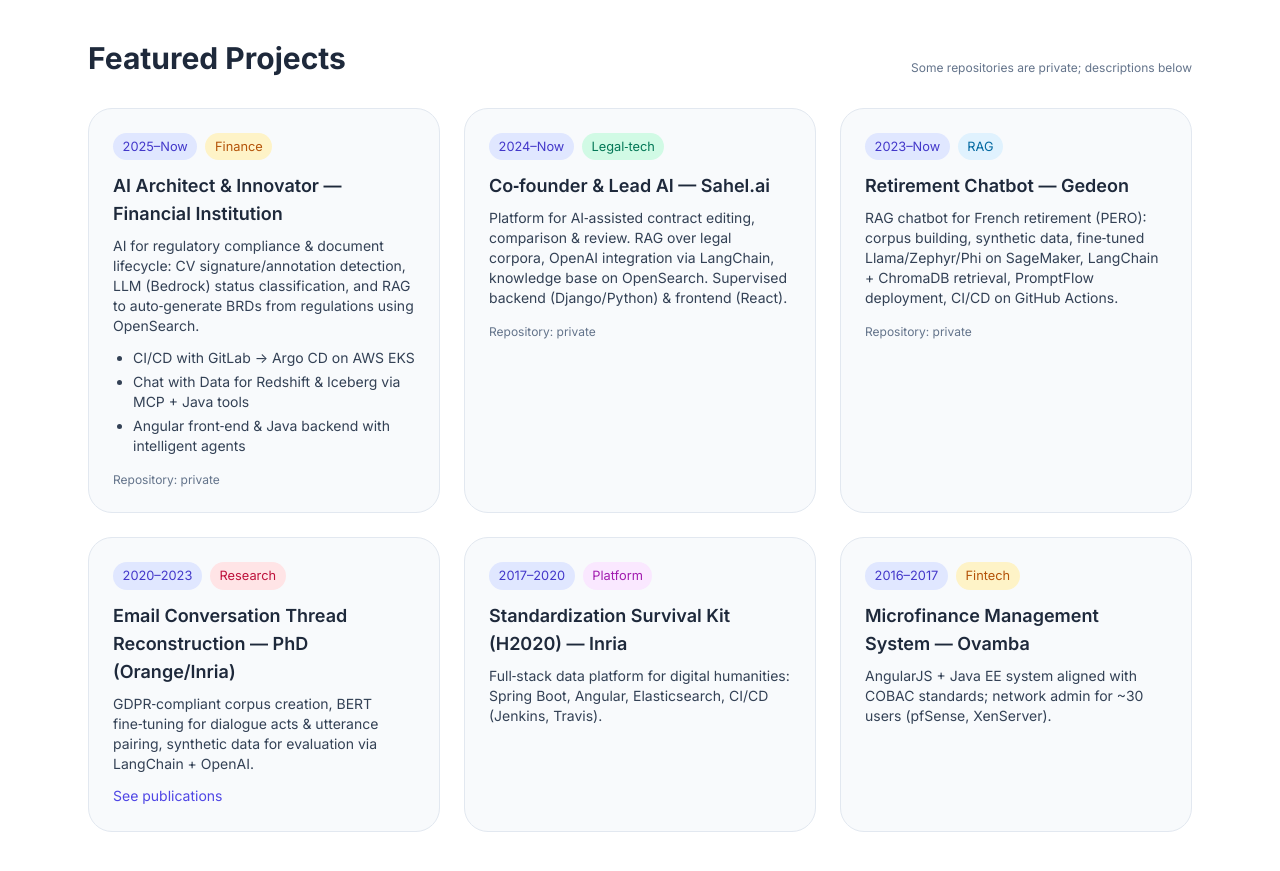
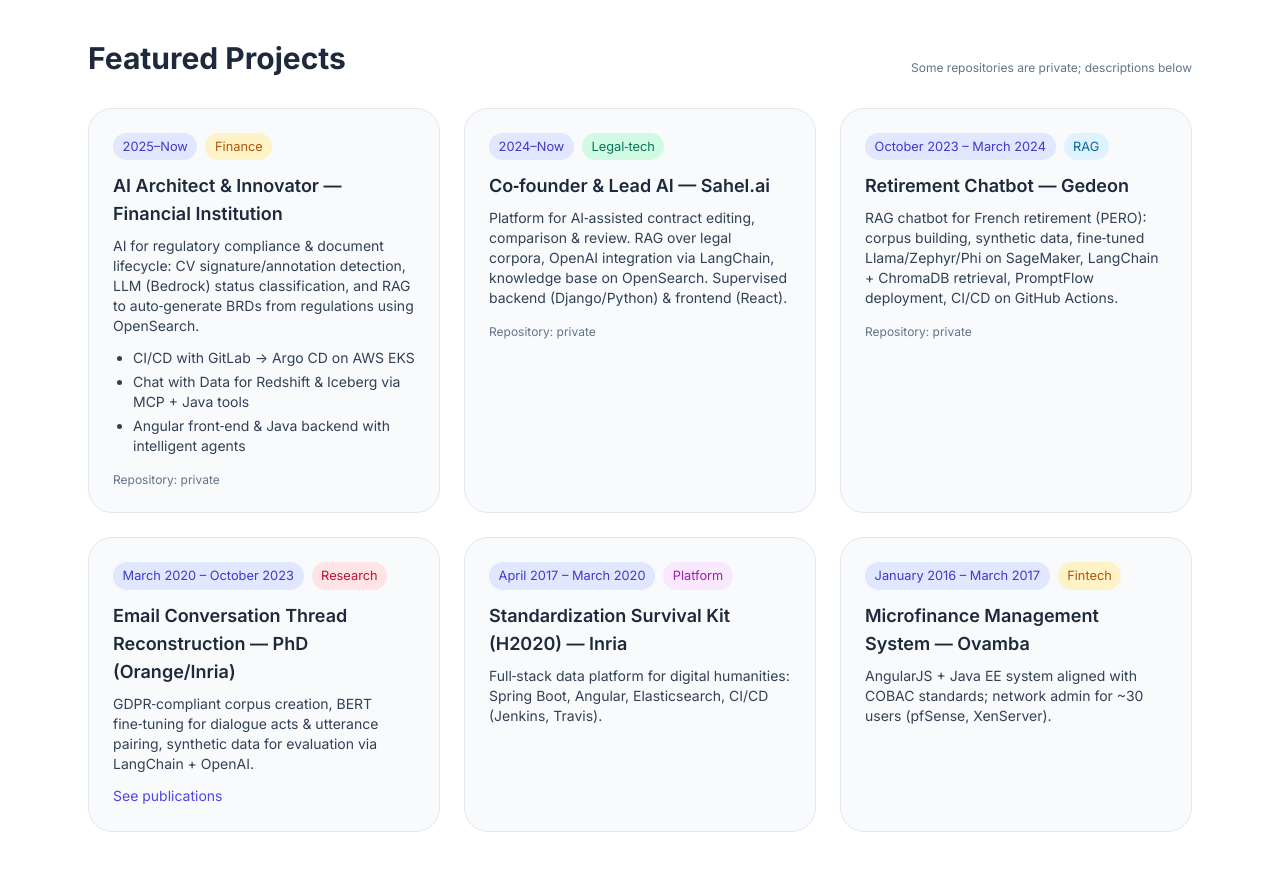
Before and after one commit to ltadjou/lioneltadjou.github.io, a plain HTML site: page index.html in a window 1280 px wide. Shown: the part 940-1811 px from the top of the page. Drawn offline with nearby package versions, Linux system fonts and the light colour scheme.

Commit message:
Update index.html

```diff
--- a/index.html
+++ b/index.html
@@ -127,7 +127,7 @@
         <!-- Gedeon -->
         <article class="group rounded-3xl bg-slate-50 border border-slate-200 p-6 hover:shadow-lg transition">
           <div class="flex items-center gap-2 mb-3">
-            <span class="chip bg-indigo-100 text-indigo-700">2023–Now</span>
+            <span class="chip bg-indigo-100 text-indigo-700">October 2023 – March 2024</span>
             <span class="chip bg-sky-100 text-sky-700">RAG</span>
           </div>
           <h3 class="text-lg font-semibold">Retirement Chatbot — Gedeon</h3>
@@ -137,7 +137,7 @@
         <!-- PhD -->
         <article class="group rounded-3xl bg-slate-50 border border-slate-200 p-6 hover:shadow-lg transition">
           <div class="flex items-center gap-2 mb-3">
-            <span class="chip bg-indigo-100 text-indigo-700">2020–2023</span>
+            <span class="chip bg-indigo-100 text-indigo-700">March 2020 – October 2023</span>
             <span class="chip bg-rose-100 text-rose-700">Research</span>
           </div>
           <h3 class="text-lg font-semibold">Email Conversation Thread Reconstruction — PhD (Orange/Inria)</h3>
@@ -147,7 +147,7 @@
         <!-- SSK -->
         <article class="group rounded-3xl bg-slate-50 border border-slate-200 p-6 hover:shadow-lg transition">
           <div class="flex items-center gap-2 mb-3">
-            <span class="chip bg-indigo-100 text-indigo-700">2017–2020</span>
+            <span class="chip bg-indigo-100 text-indigo-700">April 2017 – March 2020</span>
             <span class="chip bg-fuchsia-100 text-fuchsia-700">Platform</span>
           </div>
           <h3 class="text-lg font-semibold">Standardization Survival Kit (H2020) — Inria</h3>
@@ -156,7 +156,7 @@
         <!-- Ovamba -->
         <article class="group rounded-3xl bg-slate-50 border border-slate-200 p-6 hover:shadow-lg transition">
           <div class="flex items-center gap-2 mb-3">
-            <span class="chip bg-indigo-100 text-indigo-700">2016–2017</span>
+            <span class="chip bg-indigo-100 text-indigo-700">January 2016 – March 2017</span>
             <span class="chip bg-amber-100 text-amber-700">Fintech</span>
           </div>
           <h3 class="text-lg font-semibold">Microfinance Management System — Ovamba</h3>
```
